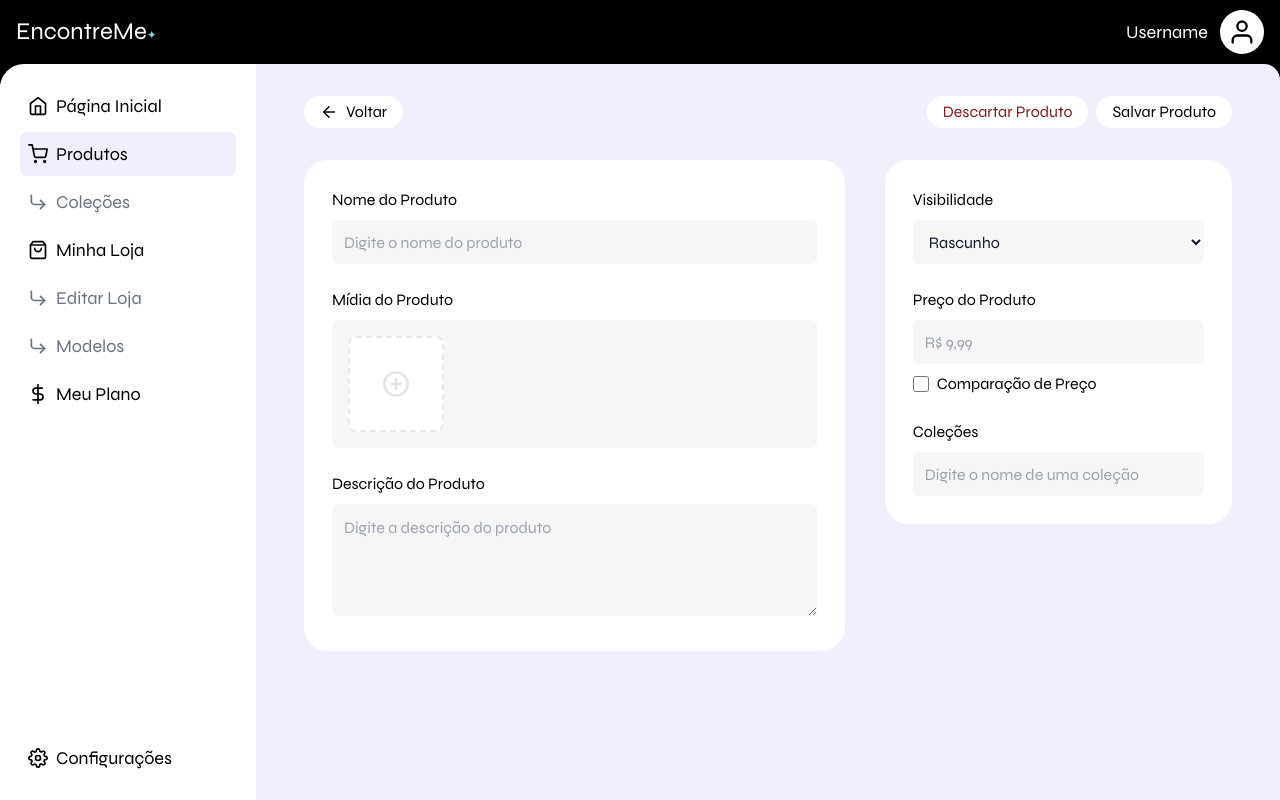
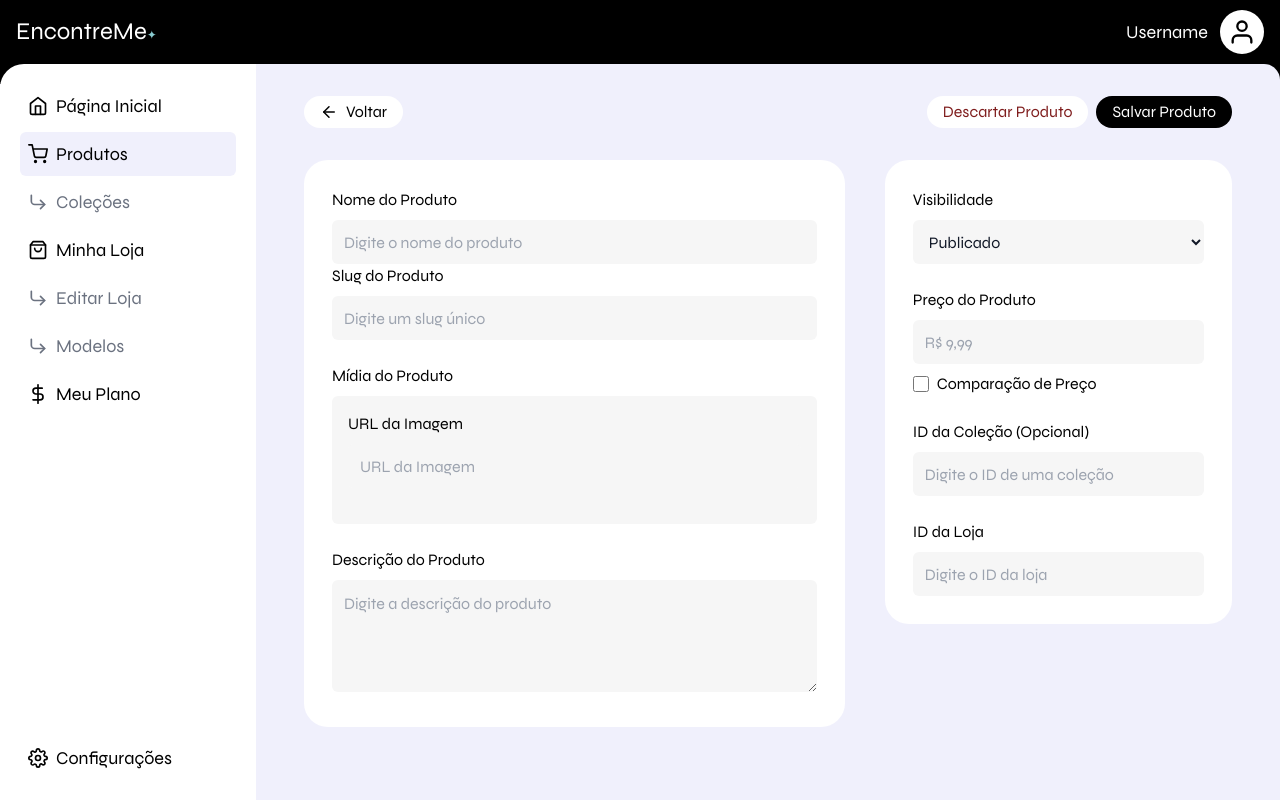
Before and after one commit to mariamandafm/encontreme, a Next.js app: page /dashboard/produtos/novo in a window 1280 px wide. Built offline with nearby package versions, Linux system fonts and the light colour scheme.

Commit message:
feat: products api

```diff
--- a/src/app/dashboard/produtos/novo/page.tsx
+++ b/src/app/dashboard/produtos/novo/page.tsx
@@ -4,14 +4,65 @@ import React, { useState } from 'react';
 import Input from '../../../../components/FormInput';
 import Select from '../../../../components/SelectInput';
 import TextArea from '../../../../components/FormTextArea';
-import { FiArrowLeft, FiPlusCircle } from 'react-icons/fi';
+import { FiArrowLeft } from 'react-icons/fi';
 import { useRouter } from 'next/navigation';
 
 const NovoProduto = () => {
   const [showModal, setShowModal] = useState(false);
   const [priceCompare, setPriceCompare] = useState(false);
+  const [formData, setFormData] = useState({
+    name: "",
+    slug: "",
+    price: "",
+    pricePromotion: "",
+    visibility: "Publicado",
+    description: "",
+    imageURL: "",
+    idStore: "", // ID da loja do usuário (ajuste conforme necessário)
+    idCollection: "",
+  });
 
   const router = useRouter();
+
+  // Função para atualizar os campos do formulário
+  const handleChange = (e: React.ChangeEvent<HTMLInputElement | HTMLSelectElement | HTMLTextAreaElement>) => {
+    const { name, value } = e.target;
+    setFormData(prev => ({ ...prev, [name]: value }));
+  };
+
+  // Função para criar produto na API
+  const handleSubmit = async () => {
+    if (!formData.name || !formData.slug || !formData.price || !formData.imageURL || !formData.idStore) {
+      alert("Preencha todos os campos obrigatórios.");
+      return;
+    }
+
+    try {
+      const response = await fetch("/api/products", {
+        method: "POST",
+        headers: { "Content-Type": "application/json" },
+        body: JSON.stringify({
+          ...formData,
+          price: parseFloat(formData.price),
+          pricePromotion: formData.pricePromotion ? parseFloat(formData.pricePromotion) : null,
+          visibility: formData.visibility === "Publicado",
+          idStore: parseInt(formData.idStore),
+          idCollection: formData.idCollection ? parseInt(formData.idCollection) : null,
+        }),
+      });
+
+      if (response.ok) {
+        alert("Produto criado com sucesso!");
+        router.push("/dashboard/produtos");
+      } else {
+        alert("Erro ao criar produto.");
+      }
+    } catch (error) {
+      console.error("Erro ao enviar requisição:", error);
+      alert("Erro ao criar produto.");
+    }
+  };
+
   return (
     <>
       <div className="mx-4 mt-4 md:mx-12 md:mt-8">
@@ -22,9 +73,7 @@ const NovoProduto = () => {
               className="bg-white hover:bg-gray-200 rounded-full py-1 px-4 flex items-center mb-2 md:mb-0"
             >
               <FiArrowLeft size={18} />
-              <p className="text-black ml-2">
-                Voltar
-              </p>
+              <p className="text-black ml-2">Voltar</p>
             </button>
 
             <div>
@@ -32,18 +81,14 @@ const NovoProduto = () => {
                 onClick={() => setShowModal(true)}
                 className="bg-white mr-2 hover:bg-gray-200 rounded-full py-1 px-4"
               >
-                <p className="text-red-900">
-                  Descartar Produto
-                </p>
+                <p className="text-red-900">Descartar Produto</p>
               </button>
 
               <button
-                onClick={() => { }}
-                className="bg-white hover:bg-gray-200 rounded-full py-1 px-4"
+                onClick={handleSubmit}
+                className="bg-black hover:bg-gray-800 rounded-full py-1 px-4 text-white"
               >
-                <p className="text-black">
-                  Salvar Produto
-                </p>
+                Salvar Produto
               </button>
             </div>
           </div>
@@ -52,48 +97,72 @@ const NovoProduto = () => {
         <div className="grid md:grid-cols-5 gap-5 md:gap-10 items-start mt-8">
           <div className="md:col-span-3 flex flex-col gap-10">
             <div className="bg-white rounded-3xl p-7">
-              <Input placeholder="Digite o nome do produto">Nome do Produto</Input>
+              <Input name="name" value={formData.name} onChange={handleChange} placeholder="Digite o nome do produto">
+                Nome do Produto
+              </Input>
+              <Input name="slug" value={formData.slug} onChange={handleChange} placeholder="Digite um slug único">
+                Slug do Produto
+              </Input>
 
               <p className="font-medium mt-6">Mídia do Produto</p>
-              <div className='mt-2 p-4 bg-box h-32 w-full rounded-md'>
-                <button className='bg-white h-full w-24 rounded-lg border-gray-200 border-dashed border-2 items-center justify-center flex'><FiPlusCircle size={28} stroke='#E3E3E3' /></button>
+              <div className="mt-2 p-4 bg-box h-32 w-full rounded-md">
+                <Input name="imageURL" value={formData.imageURL} onChange={handleChange} placeholder="URL da Imagem">
+                  URL da Imagem
+                </Input>
               </div>
 
-              <div className='mt-6'>
-                <TextArea placeholder="Digite a descrição do produto">
+              <div className="mt-6">
+                <TextArea name="description" value={formData.description} onChange={handleChange} placeholder="Digite a descrição do produto">
                   Descrição do Produto
                 </TextArea>
               </div>
-
             </div>
           </div>
 
+          <div className="md:col-span-2 bg-white rounded-3xl p-7">
+            <Select name="visibility" value={formData.visibility} onChange={handleChange} title="Visibilidade">
+              <option value="Rascunho">Rascunho</option>
+              <option value="Publicado">Publicado</option>
+            </Select>
 
-          <div className="md:col-span-2 bg-white rounded-3xl p-7">
-            <Select title="Visibilidade">
-              <option>Rascunho</option>
-              <option>Publicado</option>
-            </Select>
-            <div className='mt-6 flex'>
-              <div className='w-full'>
-                <Input placeholder='R$ 9,99'>Preço do Produto</Input>
+            <div className="mt-6 flex">
+              <div className="w-full">
+                <Input name="price" value={formData.price} onChange={handleChange} placeholder="R$ 9,99">
+                  Preço do Produto
+                </Input>
               </div>
               {priceCompare && (
-                <div className='ml-4 w-full'>
-                  <Input placeholder='R$ 2,99'>Preço Promocional</Input>
+                <div className="ml-4 w-full">
+                  <Input name="pricePromotion" value={formData.pricePromotion} onChange={handleChange} placeholder="R$ 2,99">
+                    Preço Promocional
+                  </Input>
                 </div>
               )}
             </div>
 
-            <div className='flex mt-2 items-center'>
-              <input type="checkbox" checked={priceCompare} name="priceCompare" id="priceCompare" onChange={() => setPriceCompare(!priceCompare)} className="w-4 h-4 border-gray-600 accent-black border-2" />
-              <p className='ml-2'>Comparação de Preço</p>
+            <div className="flex mt-2 items-center">
+              <input
+                type="checkbox"
+                checked={priceCompare}
+                name="priceCompare"
+                id="priceCompare"
+                onChange={() => setPriceCompare(!priceCompare)}
+                className="w-4 h-4 border-gray-600 accent-black border-2"
+              />
+              <p className="ml-2">Comparação de Preço</p>
             </div>
 
-            <div className='mt-6'>
-              <Input placeholder='Digite o nome de uma coleção'>Coleções</Input>
+            <div className="mt-6">
+              <Input name="idCollection" value={formData.idCollection} onChange={handleChange} placeholder="Digite o ID de uma coleção">
+                ID da Coleção (Opcional)
+              </Input>
             </div>
 
+            <div className="mt-6">
+              <Input name="idStore" value={formData.idStore} onChange={handleChange} placeholder="Digite o ID da loja">
+                ID da Loja
+              </Input>
+            </div>
           </div>
         </div>
       </div>
@@ -102,18 +171,16 @@ const NovoProduto = () => {
         <div className="fixed inset-0 bg-black bg-opacity-50 flex justify-center items-center">
           <div className="bg-white p-10 rounded-lg shadow-lg w-96 items-center flex flex-col text-center">
             <h2 className="text-2xl font-medium mb-4">Descartar Produto</h2>
-            <p className="mb-10">
-              Tem certeza de que deseja descartar o produto atual?
-            </p>
+            <p className="mb-10">Tem certeza de que deseja descartar o produto atual?</p>
             <div className="flex justify-between">
               <button
-                onClick={() => setShowModal(false)} // Fechar o modal
+                onClick={() => setShowModal(false)}
                 className="bg-black text-white py-1 px-3 rounded-full hover:bg-gray-800"
               >
                 Cancelar
               </button>
               <button
-                onClick={() => router.back()} // Confirmar a ação de descarte
+                onClick={() => router.back()}
                 className="bg-red-500 ml-2 text-white py-1 px-3 rounded-full hover:bg-red-600"
               >
                 Confirmar
--- a/src/app/dashboard/produtos/page.tsx
+++ b/src/app/dashboard/produtos/page.tsx
@@ -1,12 +1,12 @@
 "use client"
+import { Product } from '@prisma/client';
 import Image from 'next/image';
 import { useRouter } from 'next/navigation'
-import React, { useState } from 'react';
+import React, { useEffect, useState } from 'react';
 import { FiChevronLeft, FiChevronRight, FiEdit } from 'react-icons/fi';
-import { ceramicProducts } from '@/data/products';
 
 export default function Produtos() {
-  const [produtos, setProdutos] = useState(ceramicProducts);
+  const [produtos, setProdutos] = useState<Product[]>([]);
   const [selecionados, setSelecionados] = useState<number[]>([]);
   const [paginaAtual, setPaginaAtual] = useState(1);
   const [showModal, setShowModal] = useState(false);
@@ -20,6 +20,17 @@ export default function Produtos() {
   const produtosPagina = produtos.slice(indiceInicial, indiceFinal);
 
   const totalPaginas = Math.ceil(produtos.length / produtosPorPagina);
+
+  useEffect(() => {
+    const fetchProducts = async () => {
+      const response = await fetch("/api/products");
+      const data = await response.json();
+      setProdutos(data);
+    };
+
+    fetchProducts();
+  }, []);
+
 
   const mudarPagina = (novaPagina: number) => {
     if (novaPagina > 0 && novaPagina <= totalPaginas) {
--- a/src/pages/api/template.ts
+++ b/src/pages/api/template.ts
@@ -3,11 +3,7 @@ import type { NextApiRequest, NextApiResponse } from "next";
 
 const prisma = new PrismaClient();
 
-type ErrorResponse = {
-  error: string;
-};
-
-export default async function handler(req: any, res: any) {
+export default async function handler(req: NextApiRequest, res: NextApiResponse) {
   if (req.method === "GET") {
     try {
       const templates = await prisma.template.findMany({
@@ -20,7 +16,7 @@ export default async function handler(req: any, res: any) {
         },
       });
       res.status(200).json(templates);
-    } catch (error) {
+    } catch {
       res.status(500).json({ error: "Erro ao buscar templates." });
     }
   } else if (req.method === "POST") {
```
Also changed, not shown: src/pages/api/products.ts (added, +87 -0 lines), 1 other file (tests, documents, lock files or other folders).
